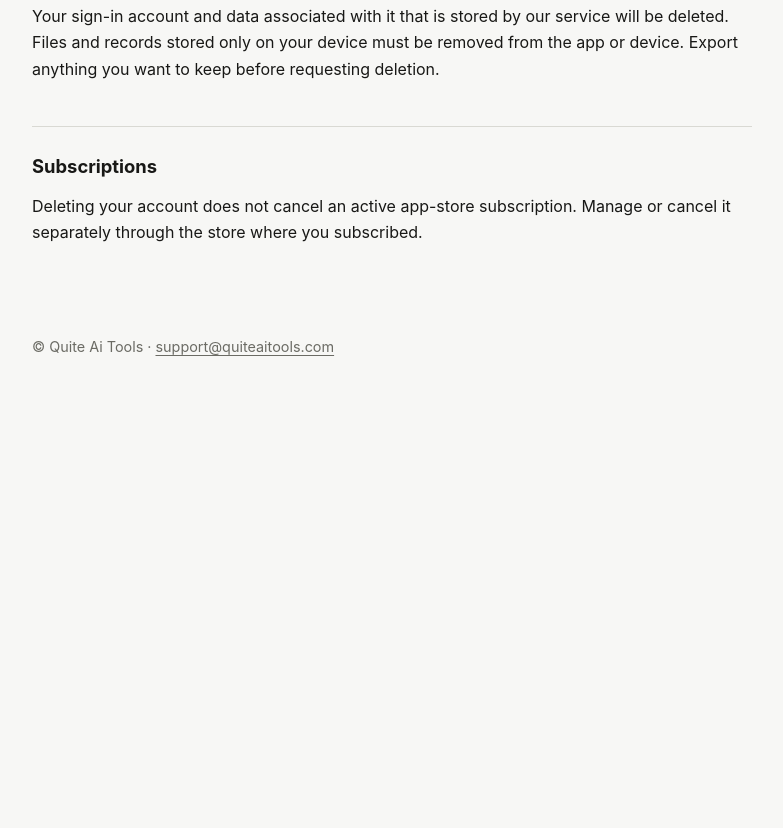
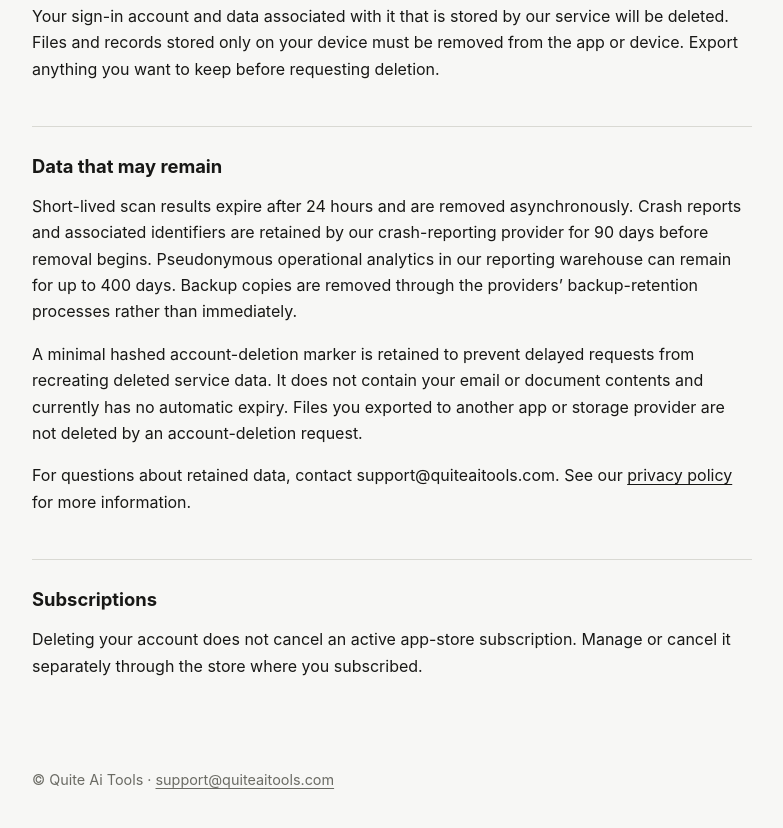
Before and after one commit to rakshit444/quite-ai-tools-support, a plain HTML site: page index.html in a window 1280 px wide. Shown: the part 918-1746 px from the top of the page, without its empty margins (248-1031 px from the left). Before the commit the page ends 1369 px from the top, so only its background shows below. Drawn offline with Linux system fonts and the light colour scheme.

Commit message:
Clarify reminder handling and account deletion retention

```diff
--- a/index.html
+++ b/index.html
@@ -55,6 +55,13 @@
     </section>
 
     <section>
+      <h2>Data that may remain</h2>
+      <p>Short-lived scan results expire after 24 hours and are removed asynchronously. Crash reports and associated identifiers are retained by our crash-reporting provider for 90 days before removal begins. Pseudonymous operational analytics in our reporting warehouse can remain for up to 400 days. Backup copies are removed through the providers’ backup-retention processes rather than immediately.</p>
+      <p>A minimal hashed account-deletion marker is retained to prevent delayed requests from recreating deleted service data. It does not contain your email or document contents and currently has no automatic expiry. Files you exported to another app or storage provider are not deleted by an account-deletion request.</p>
+      <p>For questions about retained data, contact support@quiteaitools.com. See our <a href="privacy.html">privacy policy</a> for more information.</p>
+    </section>
+
+    <section>
       <h2>Subscriptions</h2>
       <p>Deleting your account does not cancel an active app-store subscription. Manage or cancel it separately through the store where you subscribed.</p>
     </section>
```
Also changed, not shown: privacy.html (+1 -1 lines).
